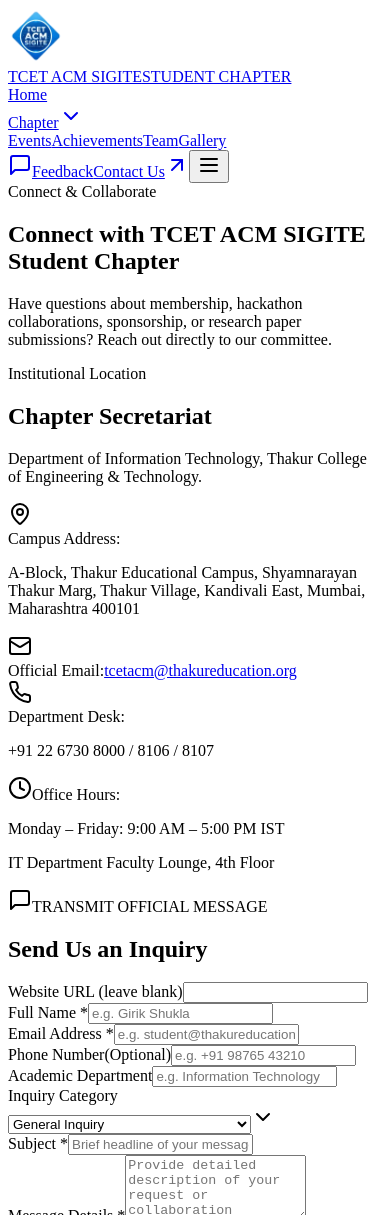
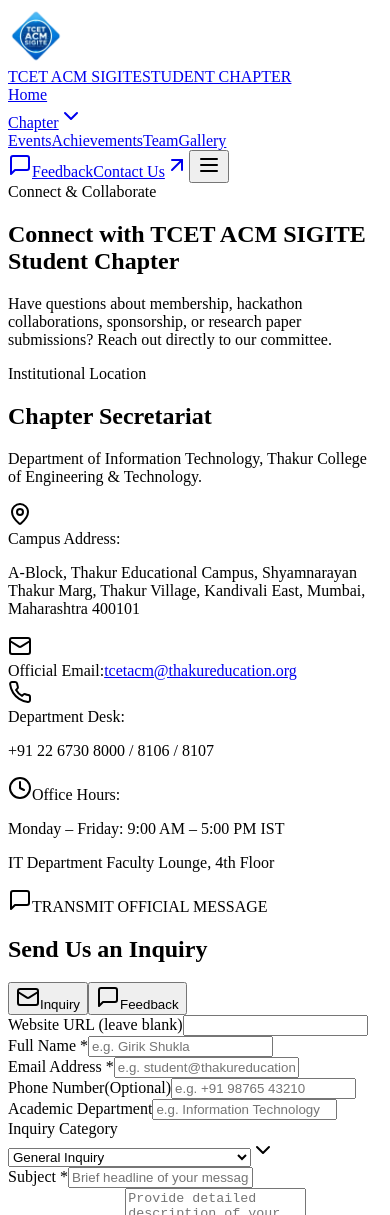
Before and after one commit to adarsh-web27/tcet-acm-new-website, a React (Vite) app: page /contact in a window 390 px wide. Shown: the top 1215 px of the page. Built offline with nearby package versions, Linux system fonts and the light colour scheme; the HTML template or start-up script is replaced by a standard one.

Commit message:
Update website components and assets

```diff
--- a/src/pages/Contact.jsx
+++ b/src/pages/Contact.jsx
@@ -1,5 +1,5 @@
 import React, { useState, useEffect, useRef } from 'react';
-import { useSearchParams } from 'react-router-dom';
+import { useSearchParams, useLocation } from 'react-router-dom';
 import { motion } from 'framer-motion';
 import {
   MapPin,
@@ -21,16 +21,19 @@
 import ContactFAQ from '../components/ContactFAQ';
 
 export default function Contact() {
-  const [searchParams] = useSearchParams();
+  const [searchParams, setSearchParams] = useSearchParams();
+  const location = useLocation();
   const formSectionRef = useRef(null);
+
+  const typeParam = searchParams.get('type');
 
   const [formData, setFormData] = useState({
     fullName: '',
     email: '',
     phone: '',
     department: '',
-    category: searchParams.get('type') === 'feedback' ? 'Student & Faculty Feedback' : 'General Inquiry',
-    subject: searchParams.get('type') === 'feedback' ? 'Student & Faculty Feedback' : '',
+    category: typeParam === 'feedback' ? 'Student & Faculty Feedback' : 'General Inquiry',
+    subject: typeParam === 'feedback' ? 'Student & Faculty Feedback' : '',
     message: ''
   });
 
@@ -41,13 +44,26 @@
   const [rateLimitMessage, setRateLimitMessage] = useState('');
   const categories = CONTACT_CATEGORIES;
 
-  // Auto-switch to feedback category & smooth scroll when navigated with ?type=feedback
+  // Auto-switch between Feedback & Inquiry modes when URL parameters or navigation changes
   useEffect(() => {
-    if (searchParams.get('type') === 'feedback') {
+    if (typeParam === 'feedback') {
       setFormData(prev => ({
         ...prev,
         category: 'Student & Faculty Feedback',
-        subject: prev.subject || 'Student & Faculty Feedback'
+        subject: prev.subject && prev.subject !== 'General Inquiry' ? prev.subject : 'Student & Faculty Feedback'
+      }));
+      const timer = setTimeout(() => {
+        if (formSectionRef.current) {
+          formSectionRef.current.scrollIntoView({ behavior: 'smooth', block: 'start' });
+        }
+      }, 120);
+      return () => clearTimeout(timer);
+    } else {
+      // Switched to Contact Us / Enquiry mode (no type or type=enquiry / type=inquiry)
+      setFormData(prev => ({
+        ...prev,
+        category: prev.category === 'Student & Faculty Feedback' ? 'General Inquiry' : prev.category,
+        subject: prev.subject === 'Student & Faculty Feedback' ? '' : prev.subject
       }));
       const timer = setTimeout(() => {
         if (formSectionRef.current) {
@@ -56,7 +72,7 @@
       }, 120);
       return () => clearTimeout(timer);
     }
-  }, [searchParams]);
+  }, [typeParam, location.key]);
 
   const handleChange = (e) => {
     const { name, value } = e.target;
@@ -402,7 +418,8 @@
             transition={{ delay: 0.3 }}
             className="lg:col-span-7 bg-white/95 border-2 border-[#93C5FD] rounded-3xl p-8 sm:p-10 shadow-[0_12px_35px_-8px_rgba(3,109,164,0.14)] space-y-6 scroll-mt-28"
           >
-            <div className="space-y-2">
+            <div className="flex flex-col sm:flex-row sm:items-center sm:justify-between gap-4 pb-2 border-b border-[#93C5FD]/40">
+              <div className="space-y-1.5">
                 <span className="inline-flex items-center gap-1.5 font-mono text-xs sm:text-sm font-bold text-[#0B1F33] uppercase tracking-wider">
                   <MessageSquare className="w-3.5 h-3.5 text-[#0B1F33]" />
                   <span>
@@ -416,6 +433,50 @@
                     ? 'Share Your Feedback'
                     : 'Send Us an Inquiry'}
                 </h2>
+              </div>
+
+              {/* Mode Switcher Tabs */}
+              <div className="inline-flex p-1 bg-[#EFF6FF] rounded-2xl border border-[#93C5FD] shrink-0 self-start sm:self-auto">
+                <button
+                  type="button"
+                  onClick={() => {
+                    setSearchParams({});
+                    setFormData(prev => ({
+                      ...prev,
+                      category: prev.category === 'Student & Faculty Feedback' ? 'General Inquiry' : prev.category,
+                      subject: prev.subject === 'Student & Faculty Feedback' ? '' : prev.subject
+                    }));
+                  }}
+                  className={`px-3.5 py-1.5 rounded-xl text-xs font-bold transition-all flex items-center gap-1.5 cursor-pointer ${
+                    formData.category !== 'Student & Faculty Feedback'
+                      ? 'bg-[#1D4ED8] text-white shadow-xs'
+                      : 'text-[#1E40AF] hover:text-[#1D4ED8] hover:bg-white/60'
+                  }`}
+                >
+                  <Mail className="w-3.5 h-3.5" />
+                  <span>Inquiry</span>
+                </button>
+
+                <button
+                  type="button"
+                  onClick={() => {
+                    setSearchParams({ type: 'feedback' });
+                    setFormData(prev => ({
+                      ...prev,
+                      category: 'Student & Faculty Feedback',
+                      subject: prev.subject && prev.subject !== 'General Inquiry' ? prev.subject : 'Student & Faculty Feedback'
+                    }));
+                  }}
+                  className={`px-3.5 py-1.5 rounded-xl text-xs font-bold transition-all flex items-center gap-1.5 cursor-pointer ${
+                    formData.category === 'Student & Faculty Feedback'
+                      ? 'bg-[#1D4ED8] text-white shadow-xs'
+                      : 'text-[#1E40AF] hover:text-[#1D4ED8] hover:bg-white/60'
+                  }`}
+                >
+                  <MessageSquare className="w-3.5 h-3.5" />
+                  <span>Feedback</span>
+                </button>
+              </div>
             </div>
 
             {/* Success Message Banner */}
@@ -571,7 +632,14 @@
                       id="contact-category"
                       name="category"
                       value={formData.category}
-                      onChange={handleChange}
+                      onChange={(e) => {
+                        handleChange(e);
+                        if (e.target.value === 'Student & Faculty Feedback') {
+                          setSearchParams({ type: 'feedback' });
+                        } else if (searchParams.get('type') === 'feedback') {
+                          setSearchParams({});
+                        }
+                      }}
                       className="w-full min-h-[46px] sm:min-h-[48px] px-4 py-2.5 rounded-xl bg-[#EFF6FF] border border-[#93C5FD] text-[#0B1F33] text-base sm:text-sm font-medium focus:outline-none focus:border-[#1D4ED8] transition-colors appearance-none cursor-pointer"
                     >
                       {categories.map((cat) => (
```
Lines whose indentation alone changed are shown as unchanged.
